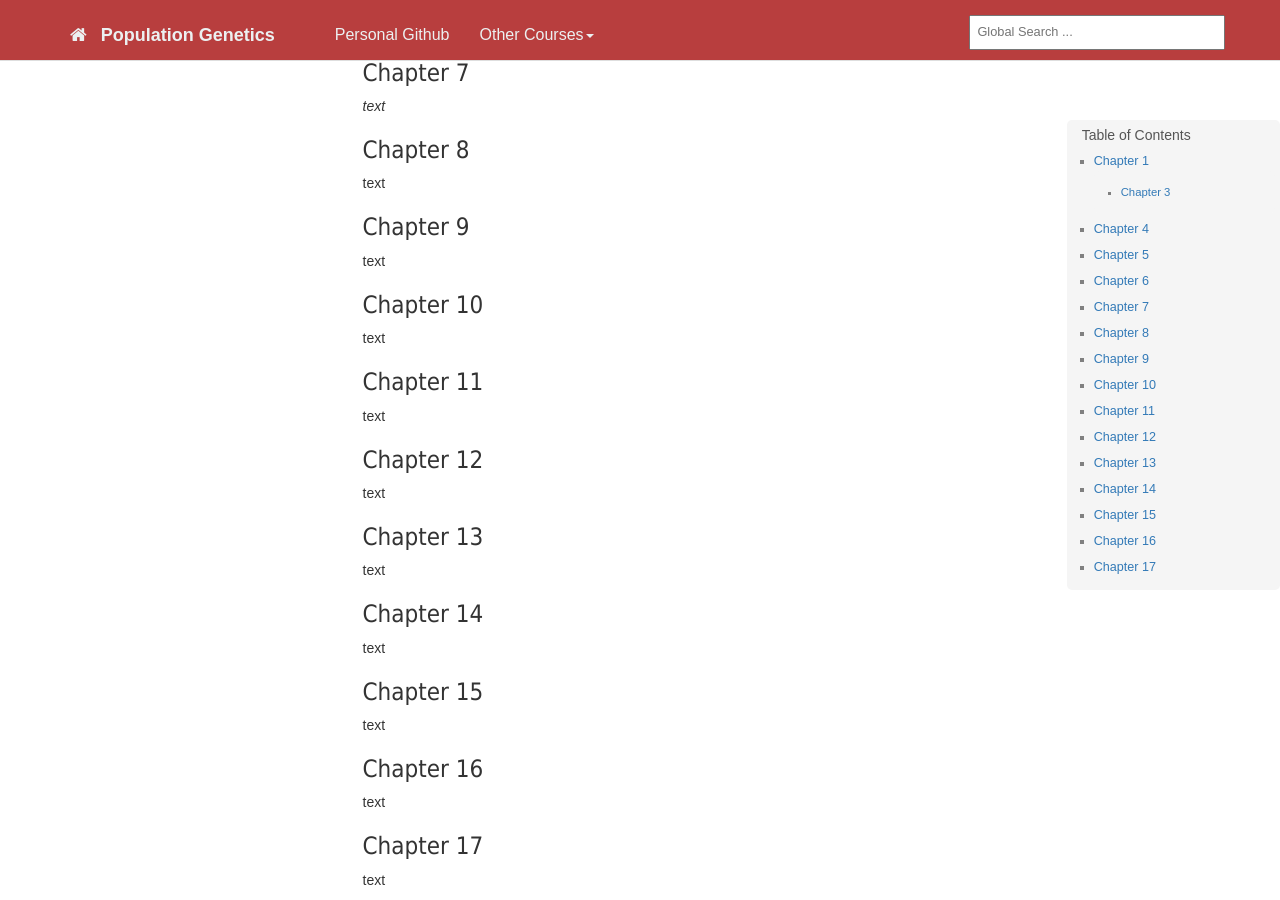
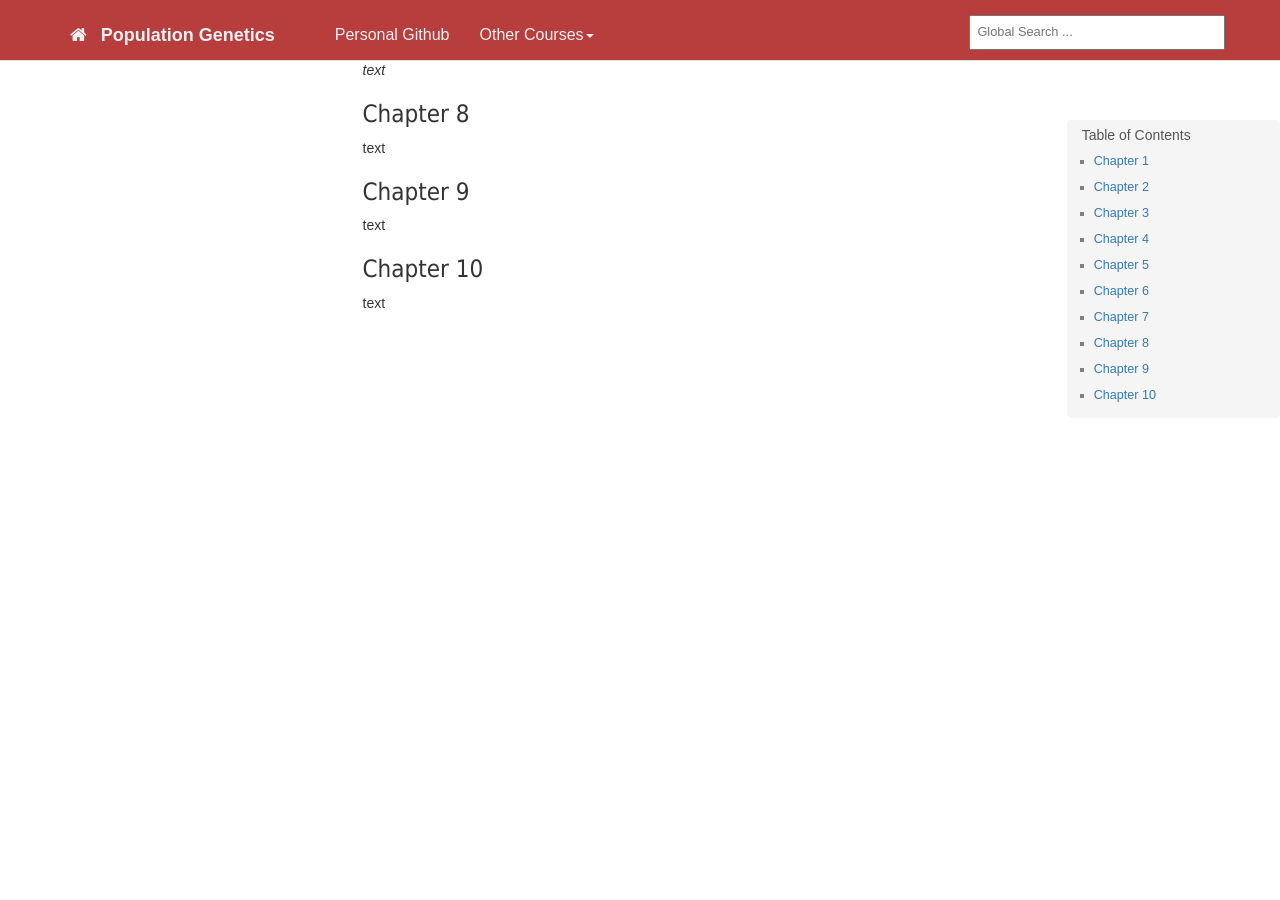
Before and after one commit to adriangeerre/popgen.github.io, a Jekyll site: the page built from _docs/generic/sublevel1.md, in a window 1280 px wide and 900 px high, scrolled down 602 px. Built offline with Jekyll 4.4.1, drawn with Linux system fonts in a browser that asks for light colours; after the commit the page ends 925 px from its top, so only the background shows below that.

Commit message:
Population genetics

```diff
--- a/_docs/generic/sublevel1.md
+++ b/_docs/generic/sublevel1.md
@@ -9,11 +9,11 @@ product: Generic
 ## Chapter 1
 Connection to website: [dummy text](http://google.com)
 
-# Chapter 2
+## Chapter 2
 
 Section 2 text
 
-### Chapter 3
+## Chapter 3
 
 more text
 
@@ -44,31 +44,3 @@ text
 ## Chapter 10
 
 text
-
-## Chapter 11
-
-text
-
-## Chapter 12
-
-text
-
-## Chapter 13
-
-text
-
-## Chapter 14
-
-text
-
-## Chapter 15
-
-text
-
-## Chapter 16
-
-text
-
-## Chapter 17
-
-text
```
